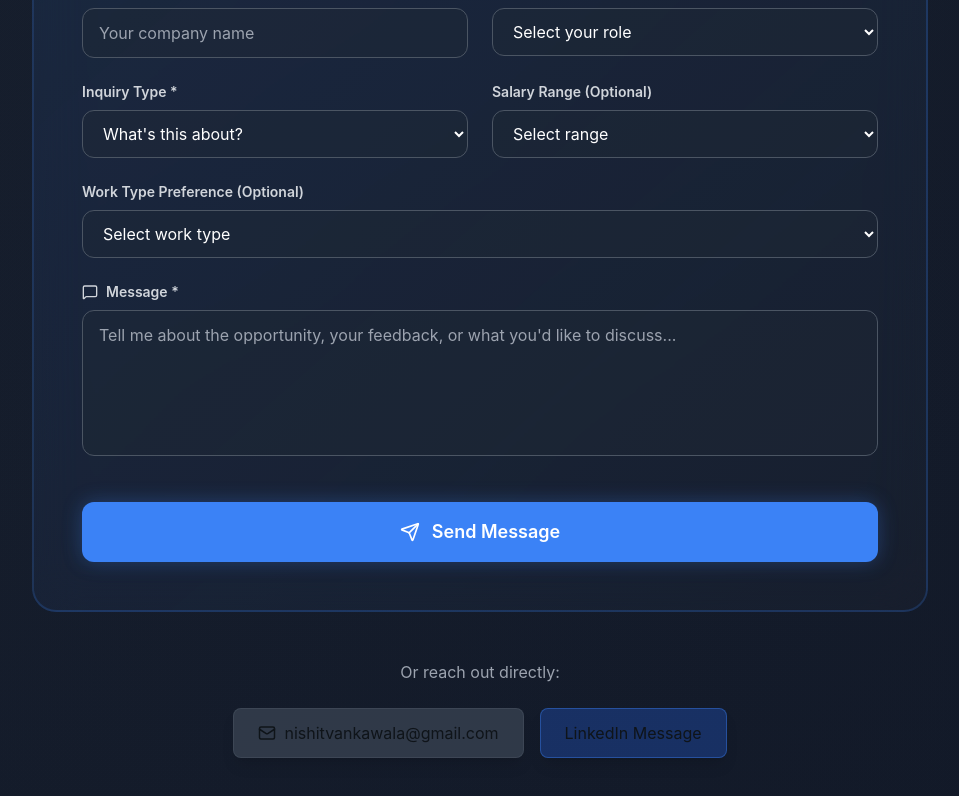
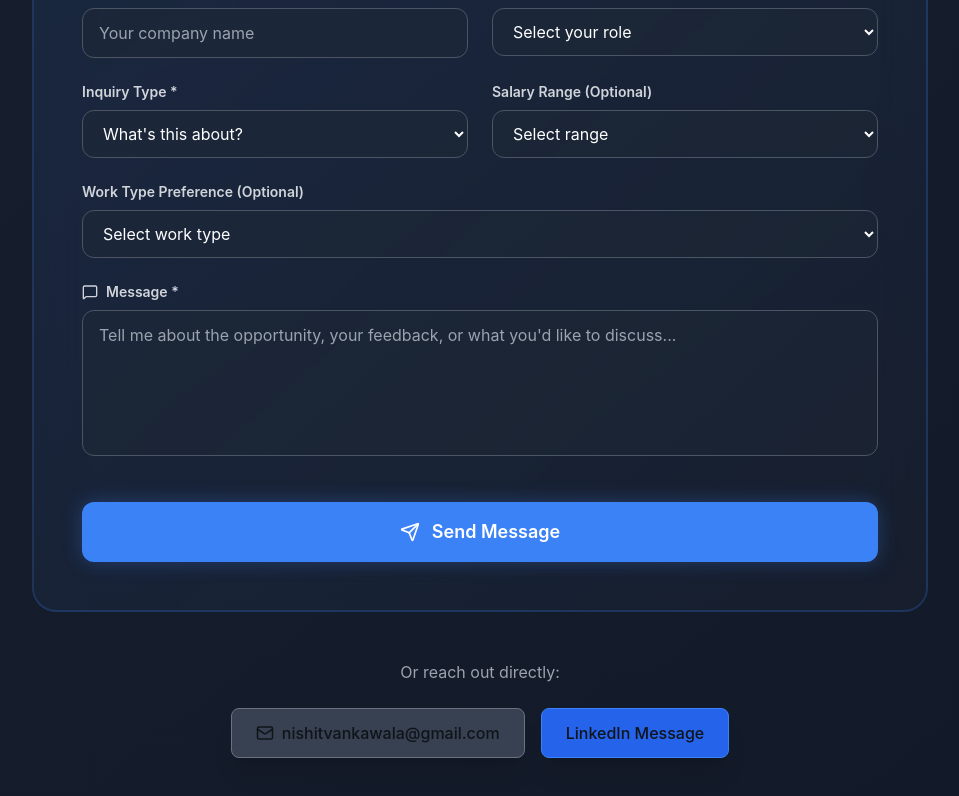
Before and after one commit to nishitvankawala/nishit-portfolio, a Next.js app: page / in a window 1280 px wide. Shown: the part 9420-10216 px from the top of the page, without its empty margins (160-1119 px from the left). Built offline with nearby package versions, Linux system fonts and the light colour scheme.

Commit message:
Fix invisible contact buttons with solid backgrounds and better contrast

```diff
--- a/components/ContactForm.tsx
+++ b/components/ContactForm.tsx
@@ -420,9 +420,9 @@ Sent from Nishit's Portfolio Contact Form
           <p className="text-gray-400 mb-6">Or reach out directly:</p>
           <div className="flex flex-wrap justify-center gap-3 md:gap-4">
             <motion.button
-              whileHover={{ scale: 1.05 }}
+              whileHover={{ scale: 1.05, boxShadow: "0 10px 25px rgba(107, 114, 128, 0.3)" }}
               onClick={() => window.open('mailto:nishitvankawala@gmail.com', '_blank')}
-              className="px-4 py-2 md:px-6 md:py-3 bg-gray-700/80 hover:bg-gray-600/80 text-gray-200 hover:text-white border border-gray-600/50 hover:border-gray-500 rounded-lg transition-all duration-300 flex items-center gap-2 text-sm md:text-base shadow-lg"
+              className="px-4 py-2 md:px-6 md:py-3 bg-gray-700 hover:bg-gray-600 text-white border border-gray-500 hover:border-gray-400 rounded-lg transition-all duration-300 flex items-center gap-2 text-sm md:text-base shadow-xl font-medium"
             >
               <Mail size={16} className="md:hidden" />
               <Mail size={18} className="hidden md:block" />
@@ -430,9 +430,9 @@ Sent from Nishit's Portfolio Contact Form
               <span className="sm:hidden">Email</span>
             </motion.button>
             <motion.button
-              whileHover={{ scale: 1.05 }}
+              whileHover={{ scale: 1.05, boxShadow: "0 10px 25px rgba(59, 130, 246, 0.3)" }}
               onClick={() => window.open('https://www.linkedin.com/in/nishit-vankawala-7240bb3a', '_blank')}
-              className="px-4 py-2 md:px-6 md:py-3 bg-blue-600/30 hover:bg-blue-600/50 text-blue-300 hover:text-blue-200 border border-blue-500/40 hover:border-blue-400 rounded-lg transition-all duration-300 flex items-center gap-2 text-sm md:text-base shadow-lg"
+              className="px-4 py-2 md:px-6 md:py-3 bg-blue-600 hover:bg-blue-500 text-white border border-blue-500 hover:border-blue-400 rounded-lg transition-all duration-300 flex items-center gap-2 text-sm md:text-base shadow-xl font-medium"
             >
               <span className="hidden sm:inline">LinkedIn Message</span>
               <span className="sm:hidden">LinkedIn</span>
```
